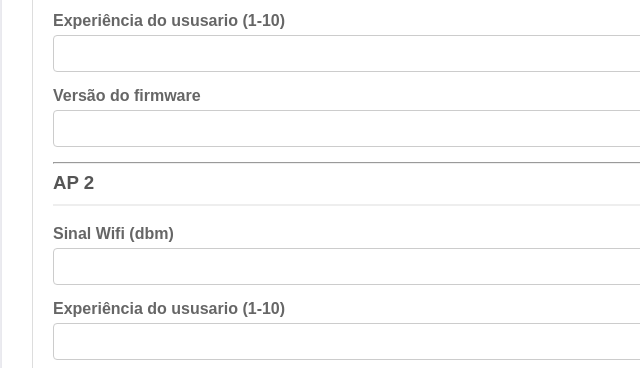
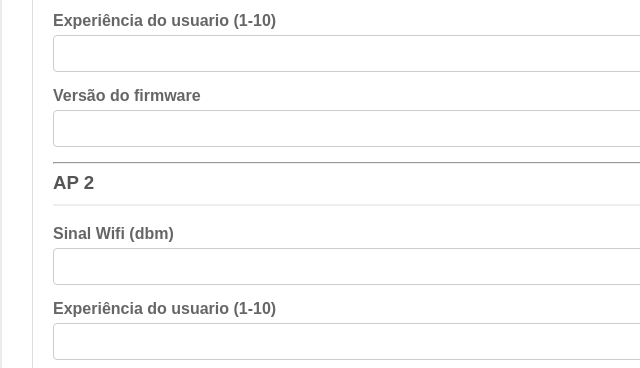
Before and after one commit to Victoromies/preventiva-ap-omie, a plain HTML site: page index.html in a window 1280 px wide. Shown: the part 342-710 px from the top of the page, 158-798 px from the left. Drawn offline with nearby package versions, Linux system fonts and the light colour scheme.

Commit message:
Update index.html

```diff
--- a/index.html
+++ b/index.html
@@ -32,7 +32,7 @@
                 <input type="text" id="a1-ap1-sinal" name="a1-ap1-sinal">
             </div>
             <div class="field">
-                <label for="a1-ap1-experiencia">Experiência do ususario (1-10)</label>
+                <label for="a1-ap1-experiencia">Experiência do usuario (1-10)</label>
                 <input type="text" id="a1-ap1-experiencia" name="a1-ap1-experiencia">
             </div>
             <div class="field">
@@ -46,7 +46,7 @@
                 <input type="text" id="a1-ap2-sinal" name="a1-ap2-sinal">
             </div>
             <div class="field">
-                <label for="a1-ap2-experiencia">Experiência do ususario (1-10)</label>
+                <label for="a1-ap2-experiencia">Experiência do usuario (1-10)</label>
                 <input type="text" id="a1-ap2-experiencia" name="a1-ap2-experiencia">
             </div>
             <div class="field">
@@ -60,7 +60,7 @@
                 <input type="text" id="a1-ap3-sinal" name="a1-ap3-sinal">
             </div>
             <div class="field">
-                <label for="a1-ap3-experiencia">Experiência do ususario (1-10)</label>
+                <label for="a1-ap3-experiencia">Experiência do usuario (1-10)</label>
                 <input type="text" id="a1-ap3-experiencia" name="a1-ap3-experiencia">
             </div>
             <div class="field">
@@ -74,7 +74,7 @@
                 <input type="text" id="a1-ap4-sinal" name="a1-ap4-sinal">
             </div>
             <div class="field">
-                <label for="a1-ap4-experiencia">Experiência do ususario (1-10)</label>
+                <label for="a1-ap4-experiencia">Experiência do usuario (1-10)</label>
                 <input type="text" id="a1-ap4-experiencia" name="a1-ap4-experiencia">
             </div>
             <div class="field">
@@ -91,7 +91,7 @@
                 <input type="text" id="a2-ap1-sinal" name="a2-ap1-sinal">
             </div>
             <div class="field">
-                <label for="a2-ap1-experiencia">Experiência do ususario (1-10)</label>
+                <label for="a2-ap1-experiencia">Experiência do usuario (1-10)</label>
                 <input type="text" id="a2-ap1-experiencia" name="a2-ap1-experiencia">
             </div>
             <div class="field">
@@ -105,7 +105,7 @@
                 <input type="text" id="a2-ap2-sinal" name="a2-ap2-sinal">
             </div>
             <div class="field">
-                <label for="a2-ap2-experiencia">Experiência do ususario (1-10)</label>
+                <label for="a2-ap2-experiencia">Experiência do usuario (1-10)</label>
                 <input type="text" id="a2-ap2-experiencia" name="a2-ap2-experiencia">
             </div>
             <div class="field">
@@ -119,7 +119,7 @@
                 <input type="text" id="a2-ap3-sinal" name="a2-ap3-sinal">
             </div>
             <div class="field">
-                <label for="a2-ap3-experiencia">Experiência do ususario (1-10)</label>
+                <label for="a2-ap3-experiencia">Experiência do usuario (1-10)</label>
                 <input type="text" id="a2-ap3-experiencia" name="a2-ap3-experiencia">
             </div>
             <div class="field">
@@ -133,7 +133,7 @@
                 <input type="text" id="a2-ap4-sinal" name="a2-ap4-sinal">
             </div>
             <div class="field">
-                <label for="a2-ap4-experiencia">Experiência do ususario (1-10)</label>
+                <label for="a2-ap4-experiencia">Experiência do usuario (1-10)</label>
                 <input type="text" id="a2-ap4-experiencia" name="a2-ap4-experiencia">
             </div>
             <div class="field">
@@ -150,7 +150,7 @@
                 <input type="text" id="a3-ap1-sinal" name="a3-ap1-sinal">
             </div>
             <div class="field">
-                <label for="a3-ap1-experiencia">Experiência do ususario (1-10)</label>
+                <label for="a3-ap1-experiencia">Experiência do usuario (1-10)</label>
                 <input type="text" id="a3-ap1-experiencia" name="a3-ap1-experiencia">
             </div>
             <div class="field">
@@ -164,7 +164,7 @@
                 <input type="text" id="a3-ap2-sinal" name="a3-ap2-sinal">
             </div>
             <div class="field">
-                <label for="a3-ap2-experiencia">Experiência do ususario (1-10)</label>
+                <label for="a3-ap2-experiencia">Experiência do usuario (1-10)</label>
                 <input type="text" id="a3-ap2-experiencia" name="a3-ap2-experiencia">
             </div>
             <div class="field">
@@ -178,7 +178,7 @@
                 <input type="text" id="a3-ap3-sinal" name="a3-ap3-sinal">
             </div>
             <div class="field">
-                <label for="a3-ap3-experiencia">Experiência do ususario (1-10)</label>
+                <label for="a3-ap3-experiencia">Experiência do usuario (1-10)</label>
                 <input type="text" id="a3-ap3-experiencia" name="a3-ap3-experiencia">
             </div>
             <div class="field">
@@ -192,7 +192,7 @@
                 <input type="text" id="a3-ap4-sinal" name="a3-ap4-sinal">
             </div>
             <div class="field">
-                <label for="a3-ap4-experiencia">Experiência do ususario (1-10)</label>
+                <label for="a3-ap4-experiencia">Experiência do usuario (1-10)</label>
                 <input type="text" id="a3-ap4-experiencia" name="a3-ap4-experiencia">
             </div>
             <div class="field">
@@ -209,7 +209,7 @@
                 <input type="text" id="a4-ap1-sinal" name="a4-ap1-sinal">
             </div>
             <div class="field">
-                <label for="a4-ap1-experiencia">Experiência do ususario (1-10)</label>
+                <label for="a4-ap1-experiencia">Experiência do usuario (1-10)</label>
                 <input type="text" id="a4-ap1-experiencia" name="a4-ap1-experiencia">
             </div>
             <div class="field">
@@ -223,7 +223,7 @@
                 <input type="text" id="a4-ap2-sinal" name="a4-ap2-sinal">
             </div>
             <div class="field">
-                <label for="a4-ap2-experiencia">Experiência do ususario (1-10)</label>
+                <label for="a4-ap2-experiencia">Experiência do usuario (1-10)</label>
                 <input type="text" id="a4-ap2-experiencia" name="a4-ap2-experiencia">
             </div>
             <div class="field">
@@ -237,7 +237,7 @@
                 <input type="text" id="a4-ap3-sinal" name="a4-ap3-sinal">
             </div>
             <div class="field">
-                <label for="a4-ap3-experiencia">Experiência do ususario (1-10)</label>
+                <label for="a4-ap3-experiencia">Experiência do usuario (1-10)</label>
                 <input type="text" id="a4-ap3-experiencia" name="a4-ap3-experiencia">
             </div>
             <div class="field">
@@ -251,7 +251,7 @@
                 <input type="text" id="a4-ap4-sinal" name="a4-ap4-sinal">
             </div>
             <div class="field">
-                <label for="a4-ap4-experiencia">Experiência do ususario (1-10)</label>
+                <label for="a4-ap4-experiencia">Experiência do usuario (1-10)</label>
                 <input type="text" id="a4-ap4-experiencia" name="a4-ap4-experiencia">
             </div>
             <div class="field">
@@ -268,7 +268,7 @@
                 <input type="text" id="a5-ap1-sinal" name="a5-ap1-sinal">
             </div>
             <div class="field">
-                <label for="a5-ap1-experiencia">Experiência do ususario (1-10)</label>
+                <label for="a5-ap1-experiencia">Experiência do usuario (1-10)</label>
                 <input type="text" id="a5-ap1-experiencia" name="a5-ap1-experiencia">
             </div>
             <div class="field">
@@ -282,7 +282,7 @@
                 <input type="text" id="a5-ap2-sinal" name="a5-ap2-sinal">
             </div>
             <div class="field">
-                <label for="a5-ap2-experiencia">Experiência do ususario (1-10)</label>
+                <label for="a5-ap2-experiencia">Experiência do usuario (1-10)</label>
                 <input type="text" id="a5-ap2-experiencia" name="a5-ap2-experiencia">
             </div>
             <div class="field">
@@ -296,7 +296,7 @@
                 <input type="text" id="a5-ap3-sinal" name="a5-ap3-sinal">
             </div>
             <div class="field">
-                <label for="a5-ap3-experiencia">Experiência do ususario (1-10)</label>
+                <label for="a5-ap3-experiencia">Experiência do usuario (1-10)</label>
                 <input type="text" id="a5-ap3-experiencia" name="a5-ap3-experiencia">
             </div>
             <div class="field">
@@ -313,7 +313,7 @@
                 <input type="text" id="auditorio-sinal" name="auditorio-sinal">
             </div>
             <div class="field">
-                <label for="auditorio-experiencia">Experiência do ususario (1-10)</label>
+                <label for="auditorio-experiencia">Experiência do usuario (1-10)</label>
                 <input type="text" id="auditorio-experiencia" name="auditorio-experiencia">
             </div>
             <div class="field">
@@ -327,7 +327,7 @@
                 <input type="text" id="recepcao-sinal" name="recepcao-sinal">
             </div>
             <div class="field">
-                <label for="recepcao-experiencia">Experiência do ususario (1-10)</label>
+                <label for="recepcao-experiencia">Experiência do usuario (1-10)</label>
                 <input type="text" id="recepcao-experiencia" name="recepcao-experiencia">
             </div>
             <div class="field">
@@ -497,7 +497,7 @@
             doc.text(`Nome do Analista: ${nomeAnalista}`, 15, y);
             y += 10;
 
-            doc.text("Assinatura do Técnico:", 15, y);
+            doc.text("Assinatura do Analista:", 15, y);
             y += 5;
             const imageData = canvas.toDataURL('image/png');
             doc.addImage(imageData, 'PNG', 20, y, 100, 50);
```
